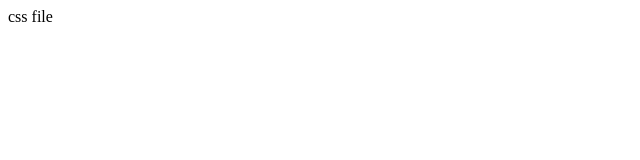
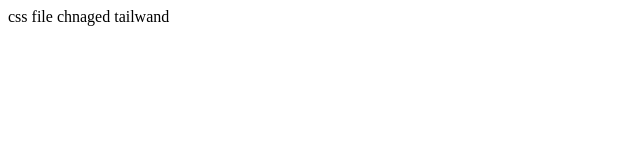
Before and after one commit to himanshum51/html, a plain HTML site: page sample.html in a window 1280 px wide. Shown: the whole page, without its empty margins (0-640 px from the left). Drawn offline with Linux system fonts and the light colour scheme.

```diff
--- a/sample.html
+++ b/sample.html
@@ -7,5 +7,6 @@
 </head>
 <body>
     css file
+    chnaged tailwand
 </body>
 </html>
```
